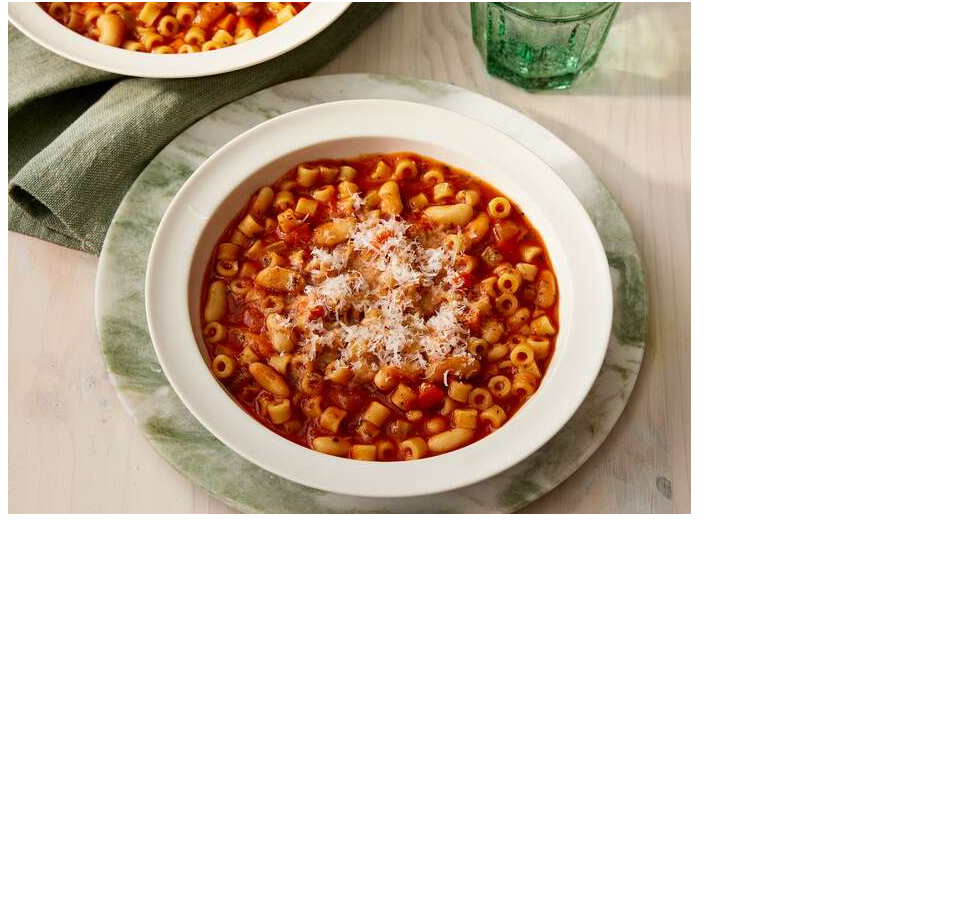
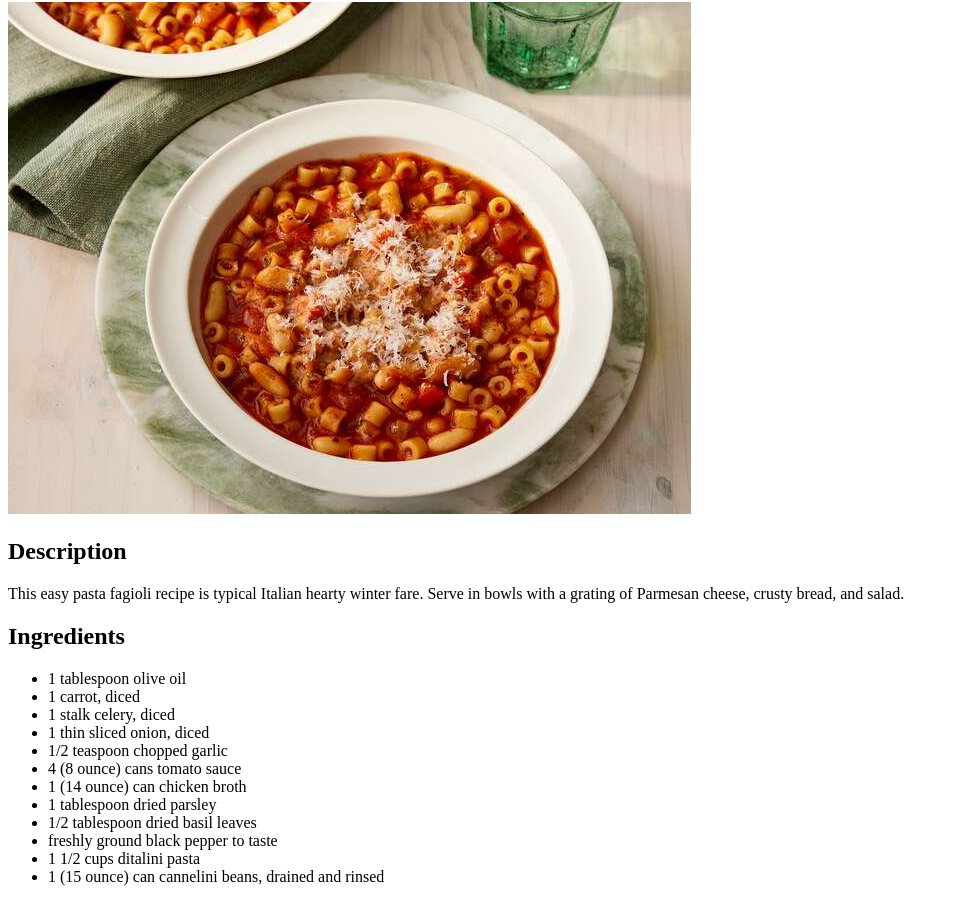
Before and after one commit to gioezc/odin-recipes, a plain HTML site: page recipes/pasta.html in a window 1280 px wide. Shown: the part 78-980 px from the top of the page, without its empty margins (0-959 px from the left). Before the commit the page ends 800 px from the top, so only its background shows below. Drawn offline with Linux system fonts and the light colour scheme.

Commit message:
Add ingredients list in recipes/pasta.html

```diff
--- a/recipes/pasta.html
+++ b/recipes/pasta.html
@@ -3,11 +3,35 @@
 <head>
     <meta charset="UTF-8">
     <meta name="viewport" content="width=device-width, initial-scale=1.0">
-    <title>Document</title>
+    <title>Easy Pasta Fagioli Recipe</title>
 </head>
 <body>
     <h1>Easy Pasta Fagioli</h1>
 
     <img src="../images/pasta.jpeg" alt="Picture of Pasta in Recipe">
+
+    <h2>Description</h2>
+
+    <p>
+        This easy pasta fagioli recipe is typical Italian hearty winter fare.
+        Serve in bowls with a grating of Parmesan cheese, crusty bread, and salad.
+    </p>
+
+    <h2>Ingredients</h2>
+
+    <ul>
+        <li>1 tablespoon olive oil</li>
+        <li>1 carrot, diced</li>
+        <li>1 stalk celery, diced</li>
+        <li>1 thin sliced onion, diced</li>
+        <li>1/2 teaspoon chopped garlic</li>
+        <li>4 (8 ounce) cans tomato sauce</li>
+        <li>1 (14 ounce) can chicken broth</li>
+        <li>1 tablespoon dried parsley</li>
+        <li>1/2 tablespoon dried basil leaves</li>
+        <li>freshly ground black pepper to taste</li>
+        <li>1 1/2 cups ditalini pasta</li>
+        <li>1 (15 ounce) can cannelini beans, drained and rinsed</li>
+    </ul>
 </body>
 </html>
```
